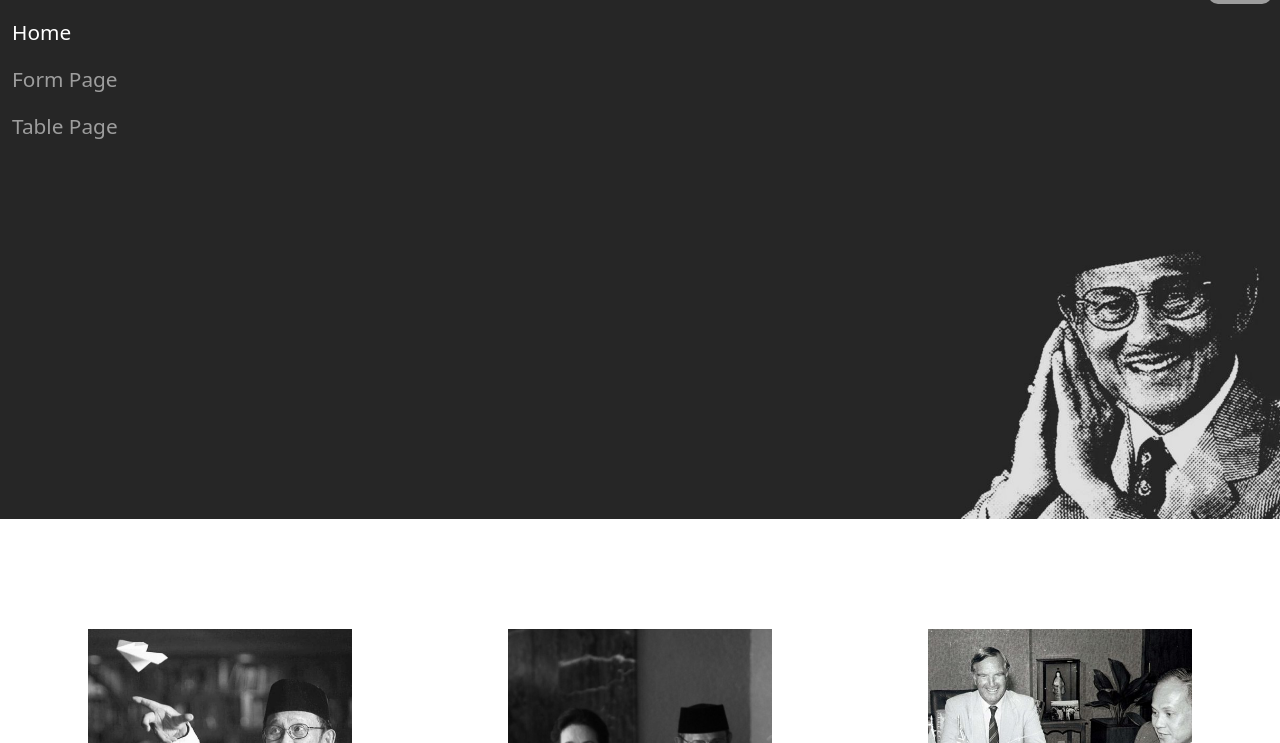
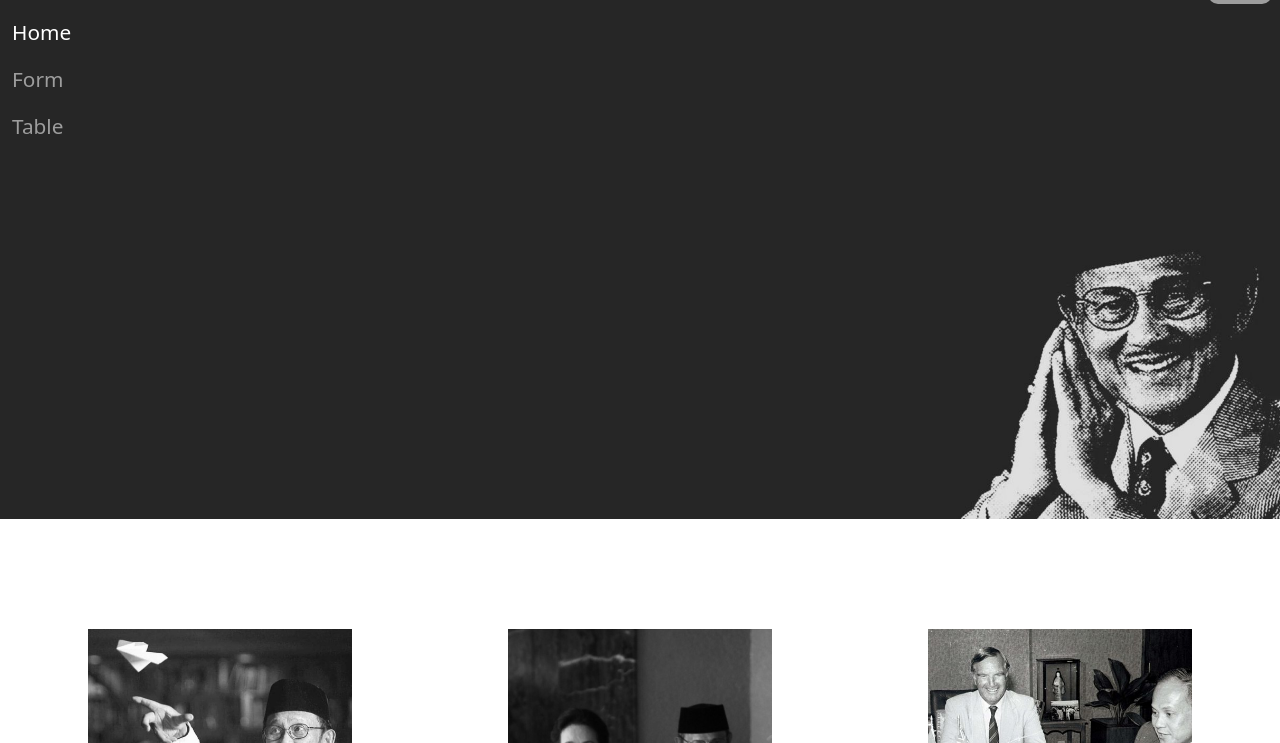
Before and after one commit to robby-120140190/robby-120140190.github.io, a plain HTML site: page index.html in a window 1280 px wide. Both pictures are taken after a click on the button "Toggle navigation". Shown: the part 57-800 px from the top of the page. Drawn offline with nearby package versions, Linux system fonts and the light colour scheme.

Commit message:
Update index.html

```diff
--- a/index.html
+++ b/index.html
@@ -20,11 +20,11 @@
 				<a class="nav-link active" aria-current="page" href="#">Home</a>
 			  </li>
 			  <li class="nav-item">
-				<a class="nav-link" href="form.html">Form Page</a>
+				<a class="nav-link" href="form.html">Form</a>
 			  </li>
 			  </li>
 			  <li class="nav-item">
-				<a class="nav-link" href="table.html">Table Page</a>
+				<a class="nav-link" href="table.html">Table</a>
 			  </li>
 			</ul>
 		  </div>
```
